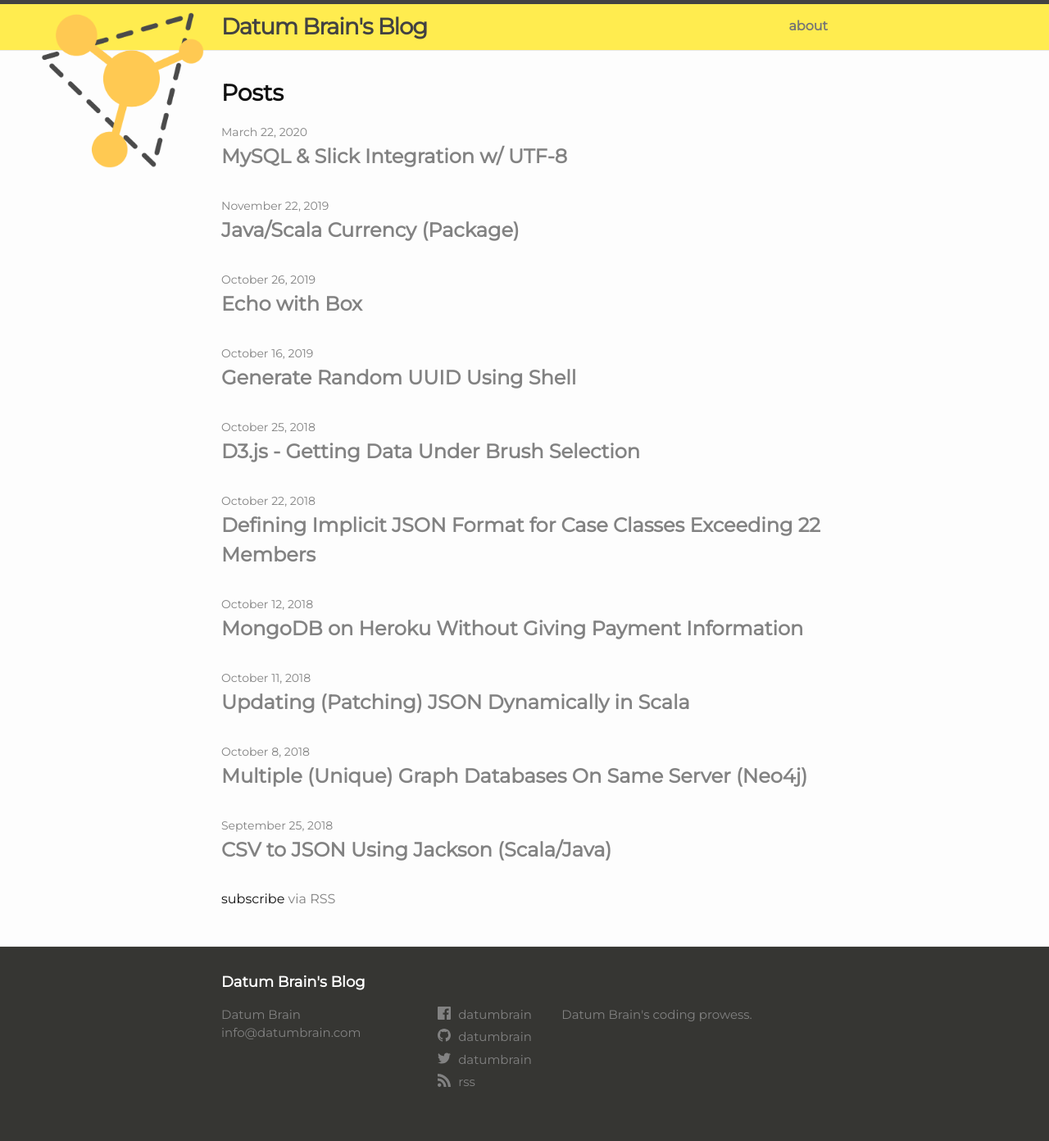
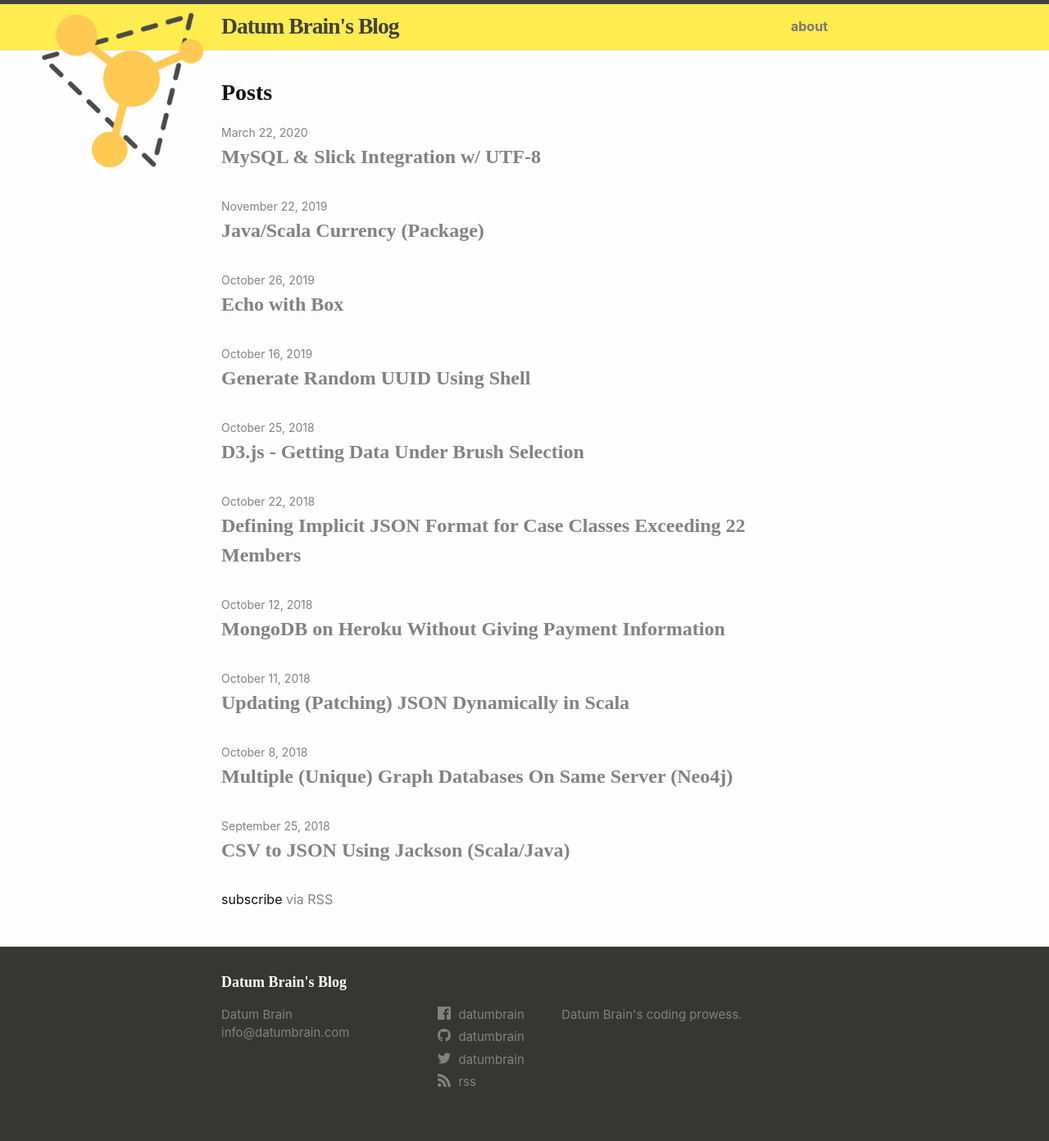
Before and after one commit to haris-75/datumbrain.github.io, a Jekyll site: the page built from index.md, in a window 1280 px wide. Shown: the whole page at 82% size. Built offline with Jekyll 4.4.1, drawn with Linux system fonts in a browser that asks for light colours.

Commit message:
Font Updated to Work Sans

```diff
--- a/_includes/head.html
+++ b/_includes/head.html
@@ -1,7 +1,7 @@
 <head>
   <meta charset="utf-8">
   <meta http-equiv="X-UA-Compatible" content="IE=edge">
-  <link href="https://fonts.googleapis.com/css?family=Montserrat" rel="stylesheet">
+  <link href='https://fonts.googleapis.com/css?family=Work Sans' rel='stylesheet'>
   <meta name="viewport" content="width=device-width, initial-scale=1">
   {%- seo -%}
   <link rel="stylesheet" href="{{ "/assets/main.css" | relative_url }}">
--- a/_sass/minima.scss
+++ b/_sass/minima.scss
@@ -2,7 +2,7 @@
 
 // Define defaults for each variable.
 
-$base-font-family: "Montserrat", -apple-system, BlinkMacSystemFont, "Lato", "Segoe UI", Roboto, Helvetica, Arial, sans-serif, "Apple Color Emoji", "Segoe UI Emoji", "Segoe UI Symbol" !default;
+$base-font-family: "Work Sanst", -apple-system, BlinkMacSystemFont, "Lato", "Segoe UI", Roboto, Helvetica, Arial, sans-serif, "Apple Color Emoji", "Segoe UI Emoji", "Segoe UI Symbol" !default;
 $base-font-size:   16px !default;
 $base-font-weight: 400 !default;
 $small-font-size:  $base-font-size * 0.875 !default;
--- a/_sass/minima/_base.scss
+++ b/_sass/minima/_base.scss
@@ -94,7 +94,7 @@ li {
  * Headings
  */
 h1, h2, h3, h4, h5, h6 {
-  font-family: "Montserrat";
+  font-family: "Work Sanst";
   font-weight: 700;
 }
 
--- a/_sass/minima/_layout.scss
+++ b/_sass/minima/_layout.scss
@@ -26,7 +26,7 @@
 
 .site-title {
   @include relative-font-size(1.725);
-  font-family: "Montserrat";
+  font-family: "Work Sanst";
   font-weight: bold;
   line-height: $base-line-height * $base-font-size * 2.25;
   letter-spacing: -1px;
```
